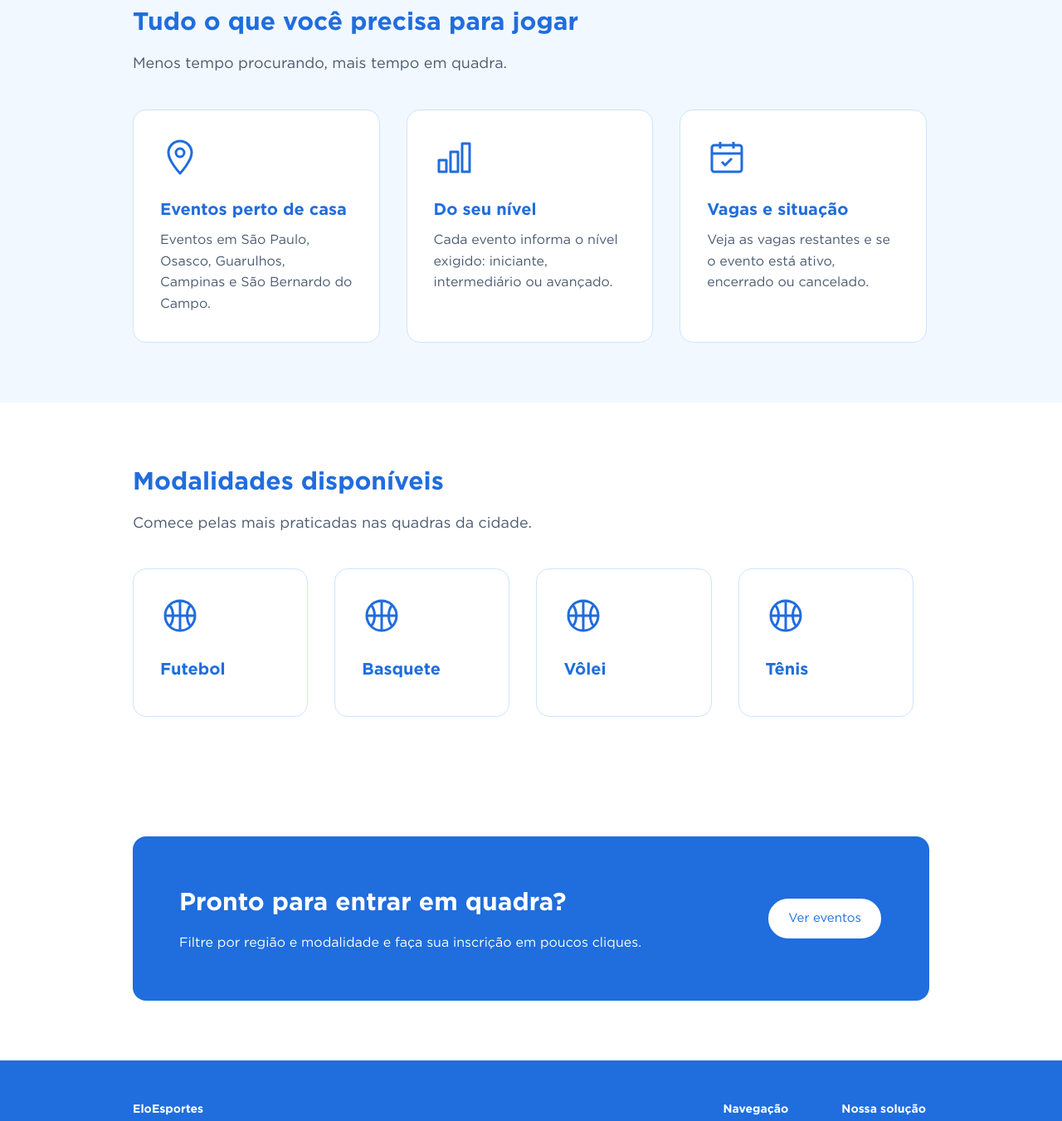
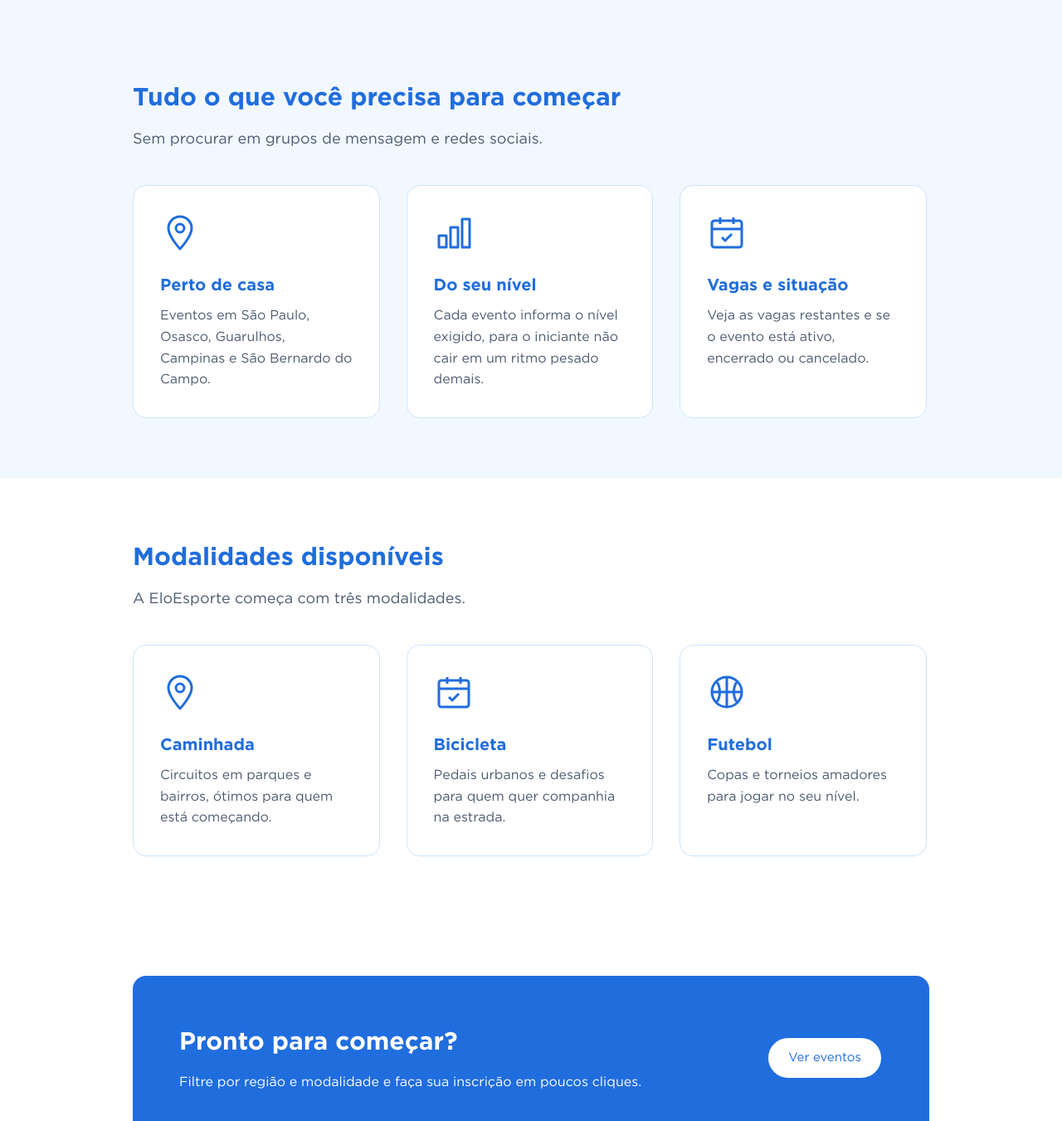
Before and after one commit to NextLevel-1TDSPT/gs_front_end, a plain HTML site: page index.html in a window 1280 px wide. Shown: the part 798-2149 px from the top of the page at 83% size. Drawn offline with Linux system fonts and the light colour scheme; a script that the page names is missing.

Commit message:
feat: atualiza página inicial para caminhada, bicicleta e futebol

```diff
--- a/index.html
+++ b/index.html
@@ -3,10 +3,10 @@
   <head>
     <meta charset="UTF-8" />
     <meta name="viewport" content="width=device-width, initial-scale=1.0" />
-    <meta name="description" content="EloEsportes conecta jogadores a eventos e lugares para praticar esporte perto de casa, de acordo com o seu nível." />
+    <meta name="description" content="EloEsporte é uma rede esportiva local que conecta pessoas a eventos de caminhada, bicicleta e futebol perto de casa, de acordo com o seu nível." />
     <link rel="icon" href="assets/icons/favicon.svg" type="image/svg+xml" />
     <link rel="stylesheet" href="css/style.css" />
-    <title>EloEsportes | Encontre onde jogar</title>
+    <title>EloEsporte | Esporte como prática de vida</title>
     <script src="js/script.js" defer></script>
   </head>
 
@@ -15,7 +15,7 @@
       <div class="container header-content">
         <a href="index.html" class="logo">
           <img src="assets/icons/logo.svg" alt="" />
-          EloEsportes
+          EloEsporte
         </a>
 
         <button class="menu-toggle" type="button" aria-label="Abrir menu">
@@ -42,12 +42,13 @@
       <section class="hero">
         <div class="container linha">
           <div class="col-2">
-            <span class="tag">CitizenTech &middot; Esporte para todos</span>
-            <h1>Encontre um lugar para <span>jogar</span> perto de você.</h1>
+            <span class="tag">CitizenTech &middot; Esporte como prática de vida</span>
+            <h1>Encontre gente para <span>praticar esporte</span> perto de você.</h1>
             <p class="subtitle">
-              A EloEsportes reúne campeonatos, copas e torneios amadores da sua
-              região em um só lugar. Escolha a modalidade, veja os eventos do
-              seu nível e garanta a sua vaga.
+              A EloEsporte é uma rede esportiva local. Reúne em um só lugar os
+              eventos de caminhada, bicicleta e futebol da sua região, para
+              você encontrar companhia, manter a rotina e participar no seu
+              nível.
             </p>
             <div class="flex">
               <a href="eventos.html" class="btn btn-primary">Ver eventos</a>
@@ -74,20 +75,20 @@
 
       <section class="section section-alt">
         <div class="container">
-          <h2>Tudo o que você precisa para jogar</h2>
-          <p class="subtitle">Menos tempo procurando, mais tempo em quadra.</p>
+          <h2>Tudo o que você precisa para começar</h2>
+          <p class="subtitle">Sem procurar em grupos de mensagem e redes sociais.</p>
 
           <div class="linha">
             <article class="card col-3">
               <img class="icone" src="assets/icons/icone-local.svg" alt="" />
-              <h3>Eventos perto de casa</h3>
+              <h3>Perto de casa</h3>
               <p>Eventos em São Paulo, Osasco, Guarulhos, Campinas e São Bernardo do Campo.</p>
             </article>
 
             <article class="card col-3">
               <img class="icone" src="assets/icons/icone-nivel.svg" alt="" />
               <h3>Do seu nível</h3>
-              <p>Cada evento informa o nível exigido: iniciante, intermediário ou avançado.</p>
+              <p>Cada evento informa o nível exigido, para o iniciante não cair em um ritmo pesado demais.</p>
             </article>
 
             <article class="card col-3">
@@ -102,24 +103,23 @@
       <section class="section">
         <div class="container">
           <h2>Modalidades disponíveis</h2>
-          <p class="subtitle">Comece pelas mais praticadas nas quadras da cidade.</p>
+          <p class="subtitle">A EloEsporte começa com três modalidades.</p>
 
           <ul class="linha">
-            <li class="card col-4">
+            <li class="card col-3">
+              <img class="icone" src="assets/icons/icone-local.svg" alt="" />
+              <h3>Caminhada</h3>
+              <p>Circuitos em parques e bairros, ótimos para quem está começando.</p>
+            </li>
+            <li class="card col-3">
+              <img class="icone" src="assets/icons/icone-calendario.svg" alt="" />
+              <h3>Bicicleta</h3>
+              <p>Pedais urbanos e desafios para quem quer companhia na estrada.</p>
+            </li>
+            <li class="card col-3">
               <img class="icone" src="assets/icons/icone-esporte.svg" alt="" />
               <h3>Futebol</h3>
-            </li>
-            <li class="card col-4">
-              <img class="icone" src="assets/icons/icone-esporte.svg" alt="" />
-              <h3>Basquete</h3>
-            </li>
-            <li class="card col-4">
-              <img class="icone" src="assets/icons/icone-esporte.svg" alt="" />
-              <h3>Vôlei</h3>
-            </li>
-            <li class="card col-4">
-              <img class="icone" src="assets/icons/icone-esporte.svg" alt="" />
-              <h3>Tênis</h3>
+              <p>Copas e torneios amadores para jogar no seu nível.</p>
             </li>
           </ul>
         </div>
@@ -129,7 +129,7 @@
         <div class="container">
           <div class="cta-box">
             <div>
-              <h2>Pronto para entrar em quadra?</h2>
+              <h2>Pronto para começar?</h2>
               <p>Filtre por região e modalidade e faça sua inscrição em poucos cliques.</p>
             </div>
             <a href="eventos.html" class="btn btn-primary">Ver eventos</a>
@@ -142,9 +142,9 @@
       <div class="container">
         <div class="footer-content">
           <div>
-            <p class="footer-title">EloEsportes</p>
+            <p class="footer-title">EloEsporte</p>
             <p>
-              Encontre lugares e eventos para jogar perto de você. Projeto
+              Encontre pessoas e encontros para praticar esporte perto de você. Projeto
               acadêmico da Global Solution FIAP 2026, desenvolvido pela equipe
               NextLevel.
             </p>
```
